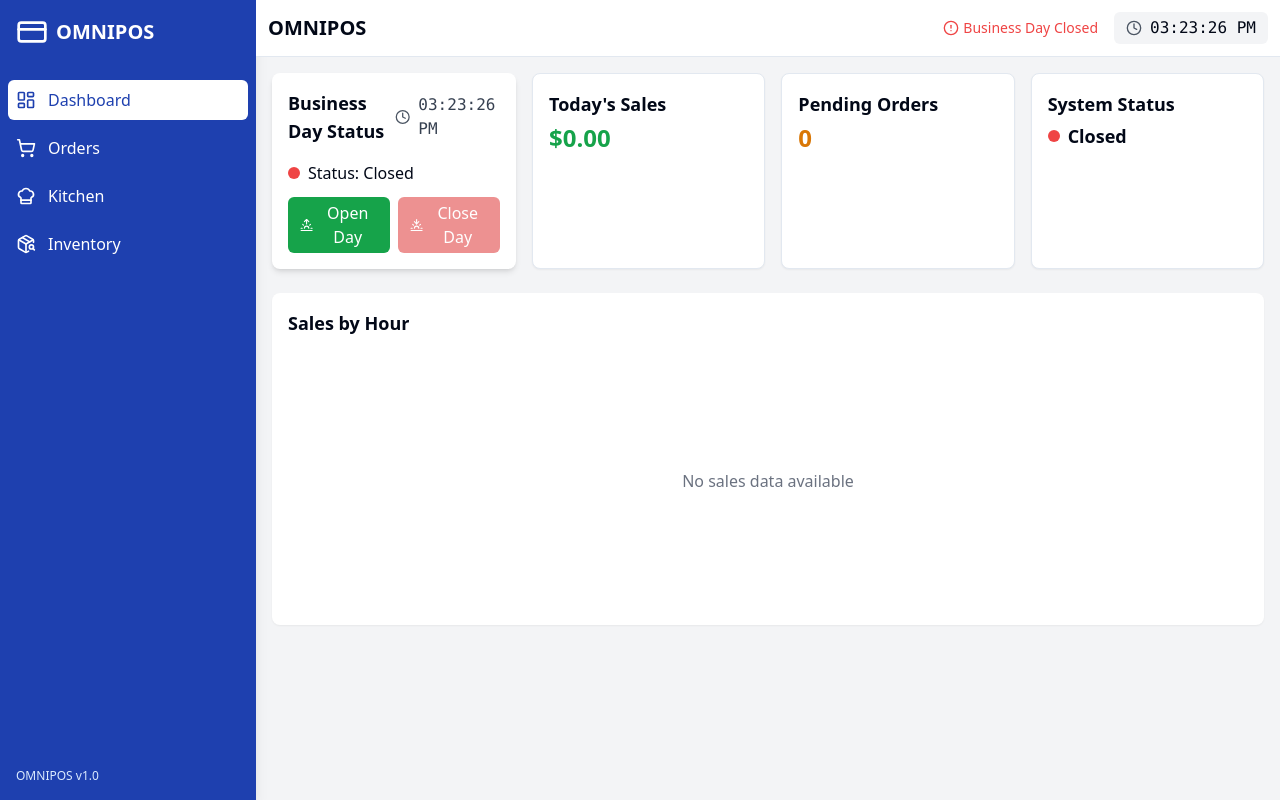
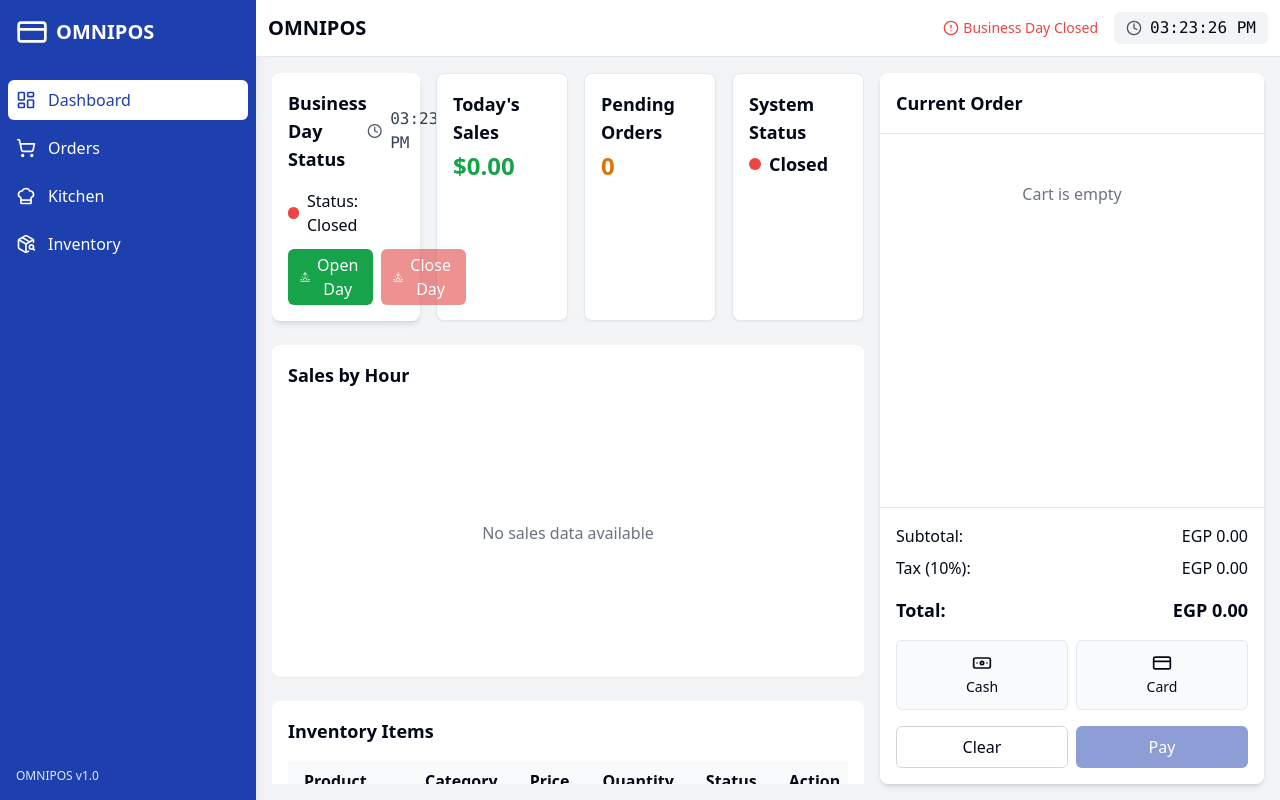
Before and after one commit to youssefmaged800/stellar-point-now, a React (Vite) app: page / in a window 1280 px wide. Built offline with nearby package versions, Linux system fonts and the light colour scheme.

Commit message:
Add inventory to dashboard and payment options
Integrate inventory summary into the dashboard. Implement cash and card payment options in the checkout process.

```diff
--- a/src/components/pos/Dashboard.tsx
+++ b/src/components/pos/Dashboard.tsx
@@ -3,9 +3,11 @@ import React from 'react';
 import { usePOS } from '@/contexts/POSContext';
 import DayStatus from './DayStatus';
 import { BarChart, Bar, XAxis, YAxis, CartesianGrid, Tooltip, ResponsiveContainer } from 'recharts';
+import { Plus } from 'lucide-react';
+import { Button } from '@/components/ui/button';
 
 const Dashboard = () => {
-  const { orders, dayOpen } = usePOS();
+  const { orders, dayOpen, products, addToCart } = usePOS();
 
   // Calculate sales data for chart
   const completedOrders = orders.filter(order => order.status === 'completed');
@@ -25,6 +27,9 @@ const Dashboard = () => {
 
   // Only show hours with sales
   const filteredSalesByHour = salesByHour.filter(item => item.sales > 0);
+
+  // Get low stock inventory items
+  const lowStockItems = products.filter(product => product.quantity < 10);
 
   return (
     <div className="space-y-6">
@@ -77,6 +82,93 @@ const Dashboard = () => {
           )}
         </div>
       </div>
+
+      {/* Inventory section with Add buttons */}
+      <div className="bg-white p-4 rounded-lg shadow-sm">
+        <h3 className="text-lg font-semibold mb-4">Inventory Items</h3>
+        <div className="overflow-x-auto">
+          <table className="w-full">
+            <thead>
+              <tr className="bg-gray-50">
+                <th className="px-4 py-2 text-left">Product</th>
+                <th className="px-4 py-2 text-left">Category</th>
+                <th className="px-4 py-2 text-left">Price</th>
+                <th className="px-4 py-2 text-left">Quantity</th>
+                <th className="px-4 py-2 text-left">Status</th>
+                <th className="px-4 py-2 text-left">Action</th>
+              </tr>
+            </thead>
+            <tbody className="divide-y divide-gray-100">
+              {products.map((product) => (
+                <tr key={product.id} className="hover:bg-gray-50">
+                  <td className="px-4 py-2">{product.name}</td>
+                  <td className="px-4 py-2">{product.category}</td>
+                  <td className="px-4 py-2">${product.price.toFixed(2)}</td>
+                  <td className="px-4 py-2">{product.quantity}</td>
+                  <td className="px-4 py-2">
+                    <span className={`px-2 py-1 text-xs font-semibold rounded-full ${
+                      product.quantity <= 0
+                        ? 'bg-red-100 text-red-800'
+                        : product.quantity < 10
+                        ? 'bg-amber-100 text-amber-800'
+                        : 'bg-green-100 text-green-800'
+                    }`}>
+                      {product.quantity <= 0
+                        ? 'Out of Stock'
+                        : product.quantity < 10
+                        ? 'Low Stock'
+                        : 'In Stock'}
+                    </span>
+                  </td>
+                  <td className="px-4 py-2">
+                    <Button
+                      size="sm"
+                      onClick={() => addToCart(product)}
+                      disabled={product.quantity <= 0 || !dayOpen}
+                      className="flex items-center"
+                    >
+                      <Plus size={16} className="mr-1" /> Add
+                    </Button>
+                  </td>
+                </tr>
+              ))}
+            </tbody>
+          </table>
+
+          {products.length === 0 && (
+            <div className="text-center py-4 text-gray-500">
+              No inventory items found
+            </div>
+          )}
+        </div>
+      </div>
+
+      {/* Low stock alert section */}
+      {lowStockItems.length > 0 && (
+        <div className="bg-white p-4 rounded-lg shadow-sm">
+          <h3 className="text-lg font-semibold mb-4 text-amber-600">Low Stock Alert</h3>
+          <div className="grid grid-cols-1 md:grid-cols-2 lg:grid-cols-3 gap-4">
+            {lowStockItems.map((item) => (
+              <div key={item.id} className="p-4 border rounded-md bg-amber-50">
+                <div className="flex justify-between items-center">
+                  <div>
+                    <p className="font-medium">{item.name}</p>
+                    <p className="text-sm text-gray-500">Quantity: {item.quantity}</p>
+                  </div>
+                  <Button
+                    size="sm"
+                    onClick={() => addToCart(item)}
+                    disabled={item.quantity <= 0 || !dayOpen}
+                    className="flex items-center"
+                  >
+                    <Plus size={16} className="mr-1" /> Add
+                  </Button>
+                </div>
+              </div>
+            ))}
+          </div>
+        </div>
+      )}
     </div>
   );
 };
--- a/src/components/pos/POSLayout.tsx
+++ b/src/components/pos/POSLayout.tsx
@@ -57,7 +57,14 @@ const POSLayout: React.FC = () => {
 
         <main className="flex-1 overflow-y-auto p-4">
           {activeTab === 'dashboard' ? (
-            renderActiveContent()
+            <div className="flex h-full space-x-4">
+              <div className="flex-1 overflow-y-auto">
+                {renderActiveContent()}
+              </div>
+              <div className="w-96">
+                <Cart />
+              </div>
+            </div>
           ) : (
             <div className="flex h-full space-x-4">
               <div className="flex-1 overflow-y-auto">
--- a/src/contexts/POSContext.tsx
+++ b/src/contexts/POSContext.tsx
@@ -1,4 +1,3 @@
-
 import React, { createContext, useContext, useState, useEffect, ReactNode } from 'react';
 import { Product, CartItem, Order, Category, ViewType, PaymentMethod } from '../types/pos';
 import { toast } from 'sonner';
```
